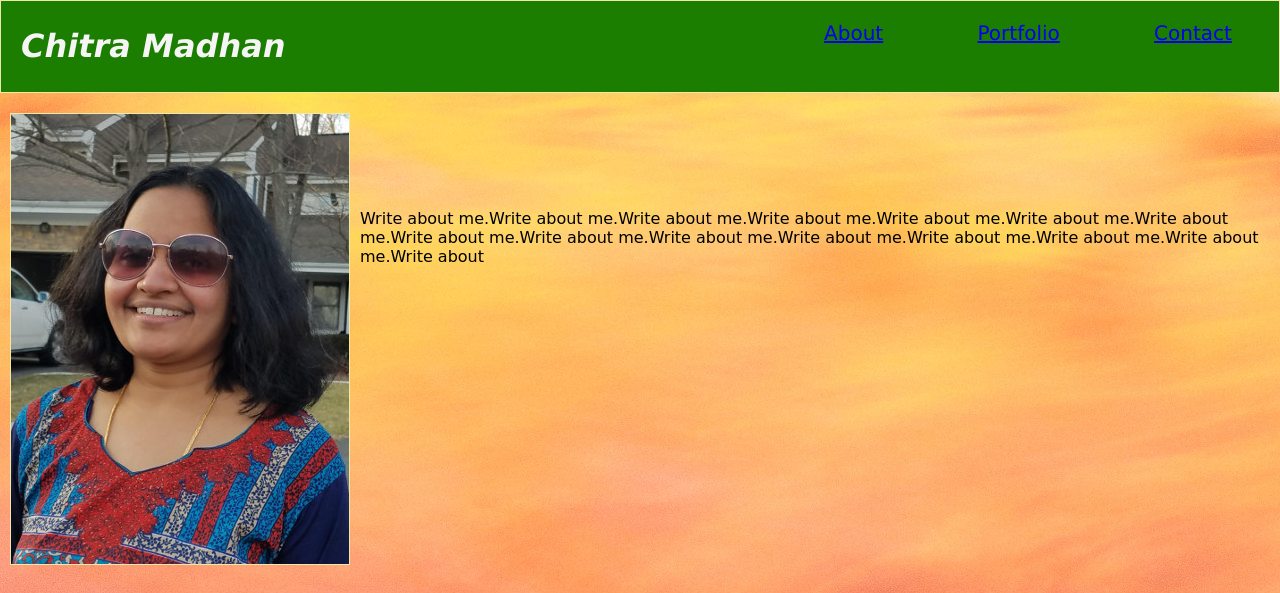
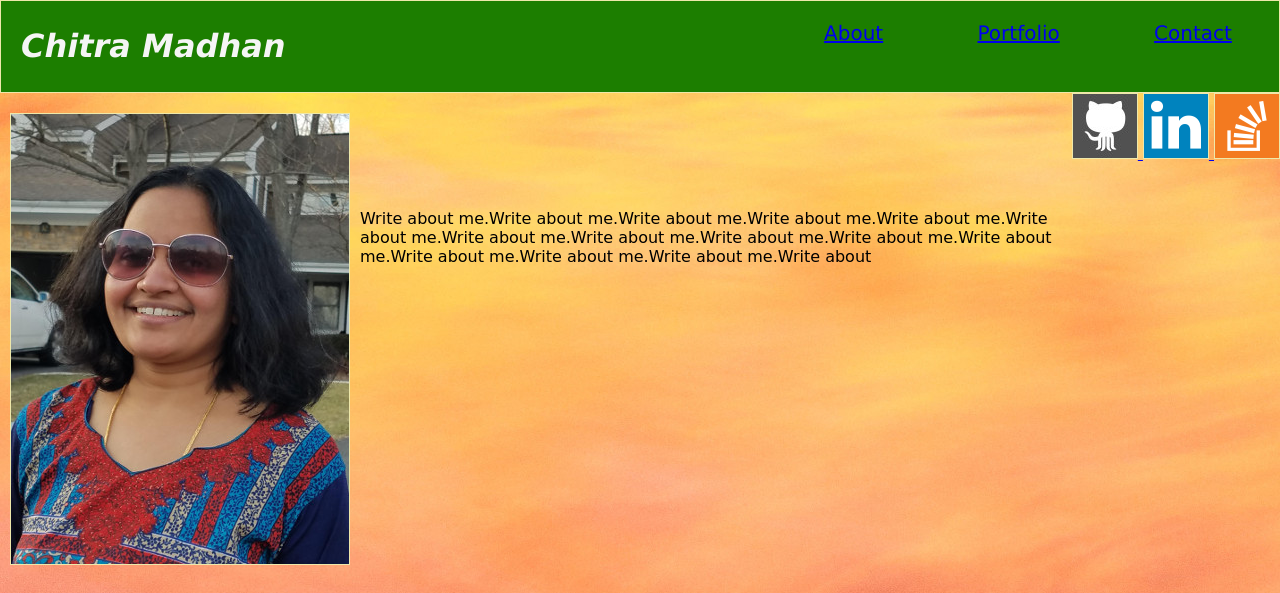
Before and after one commit to chitramaddy/Portfolio, a plain HTML site: page index.html in a window 1280 px wide. Shown: the top 593 px of the page. Drawn offline with Linux system fonts and the light colour scheme.

Commit message:
social media icons

```diff
--- a/index.html
+++ b/index.html
@@ -12,7 +12,7 @@
 </head>
 
 <body>
-            <!--header. This contains name and navigation to contact part and portfolio part-->
+    <!--header. This contains name and navigation to contact part and portfolio part-->
     <div class="topnav">
         <div class="name">
             <h1>Chitra Madhan</h1>
@@ -43,7 +43,23 @@
         <div class="story" id="me">
             <p>Write about me.Write about me.Write about me.Write about me.Write about me.Write about me.Write about me.Write
                 about me.Write about me.Write about me.Write about me.Write about me.Write about me.Write about me.Write
-                about
+                about</p>
+        </div>
+
+        <div class="social">
+            <a href="https://chitramaddy.github.io/Portfolio/">
+                <img src="./assets/images/Git Hub.jpg" alt="GitHub">
+            </a>
+
+            <a href="https://www.linkedin.com/in/chitramadhan/">
+                <img src="./assets/images/Linked in .png" alt="Linked In">
+            </a>
+
+            <a href="https://stackoverflow.com/users/9217057/chitra">
+                <img src="./assets/images/Stack Overflow.png">
+            </a>
+
+
         </div>
 
     </div>
```
Also changed, not shown: assets/images/Git hub.jpg (added), assets/images/Git hub.png (added), assets/images/GitHub.png (added), assets/images/Linked in .png (added), assets/images/Stack Overflow.png (added).
